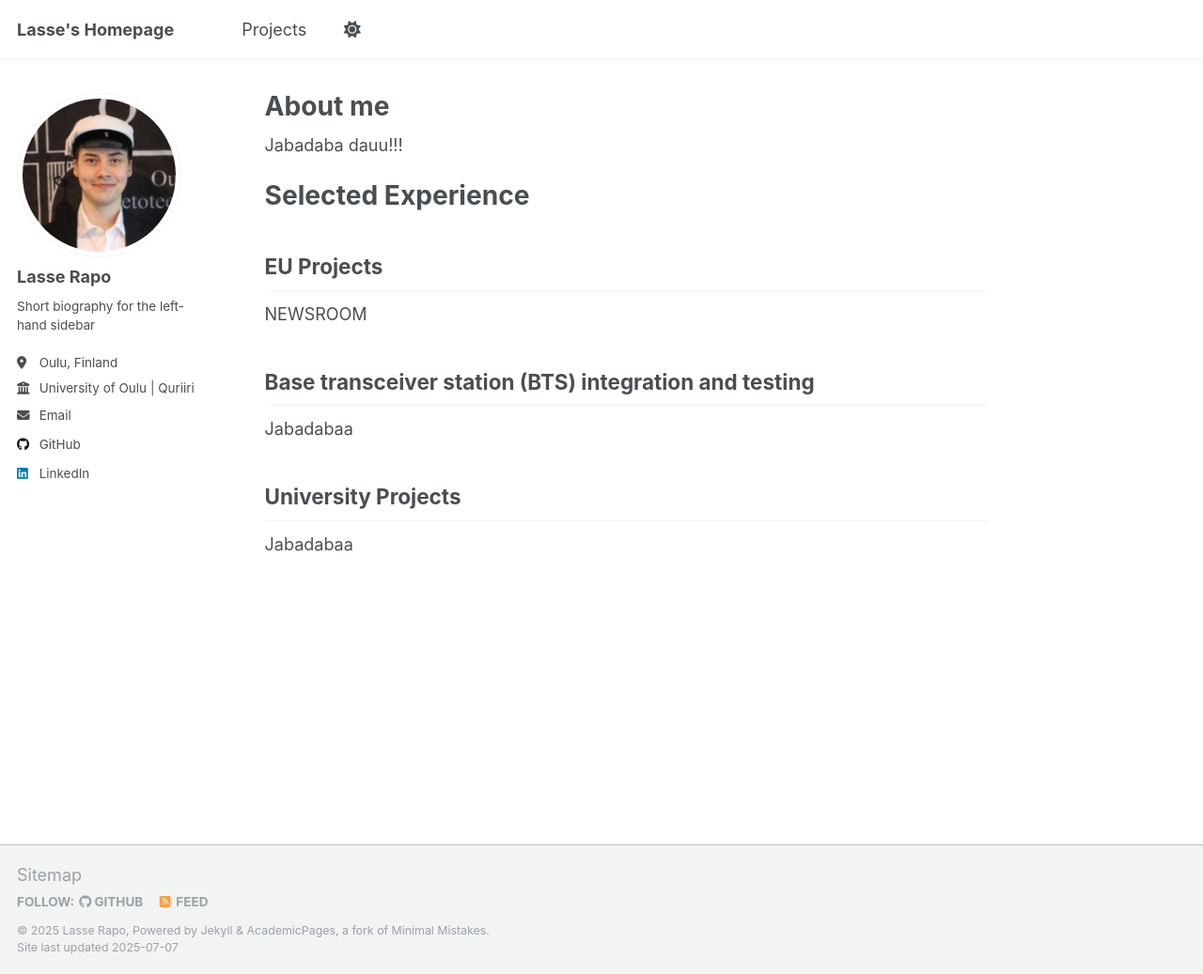
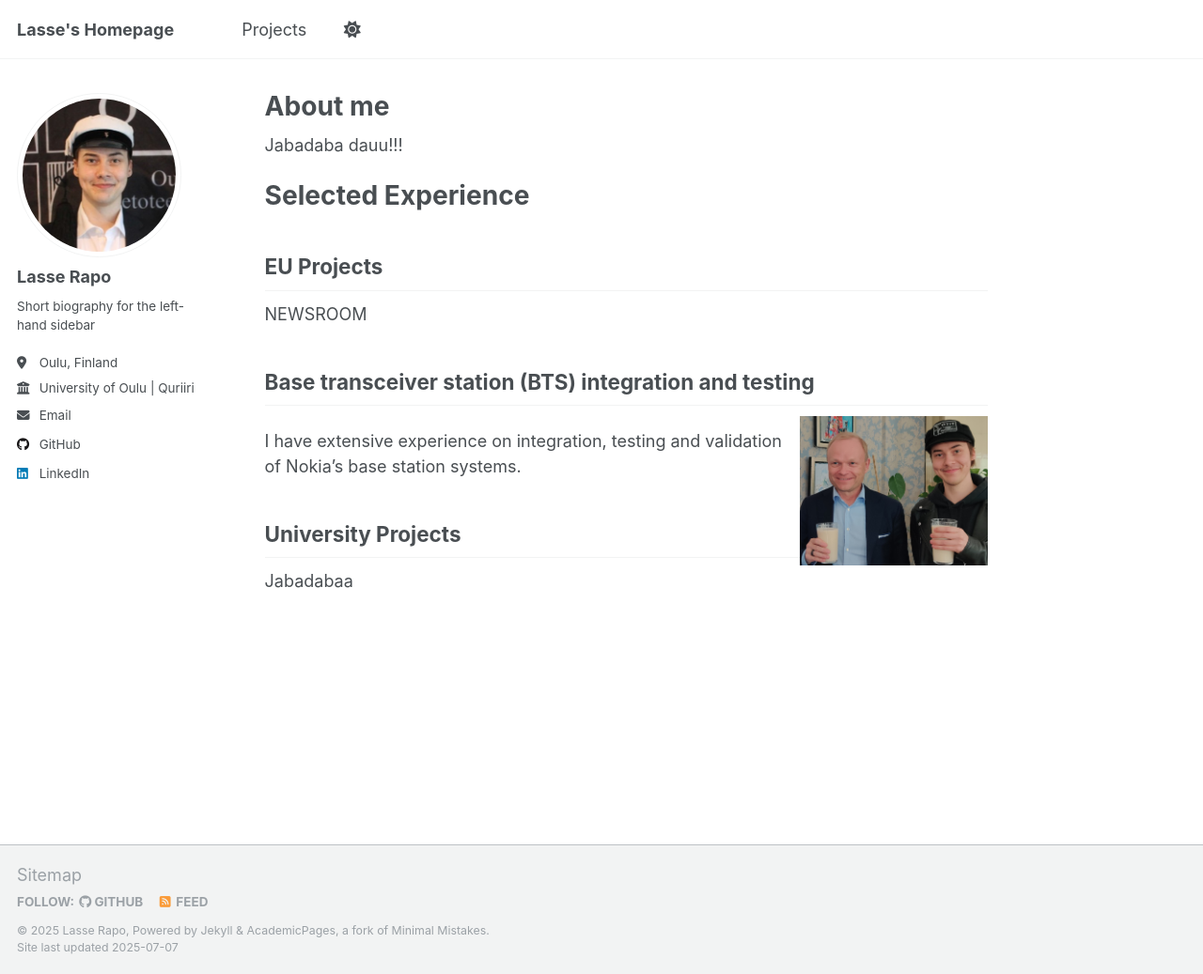
Before and after one commit to LasseRapo/lasserapo.github.io, a Jekyll site: the page built from _pages/about.md, in a window 1280 px wide and 1037 px high. Shown: the whole window at 94% size. Built offline with Jekyll 4.4.1, drawn with Linux system fonts in a browser that asks for light colours; a script that is not in the unit is left out.

Commit message:
Update about.md

```diff
--- a/_pages/about.md
+++ b/_pages/about.md
@@ -18,7 +18,9 @@ NEWSROOM
 
 ## Base transceiver station (BTS) integration and testing
 
-Jabadabaa
+![Molutta Pekka Lundmarkin kanssa](/images/molut3.jpg){: .align-right width="200px"}
+
+I have extensive experience on integration, testing and validation of Nokia's base station systems.
 
 ## University Projects
 
```
